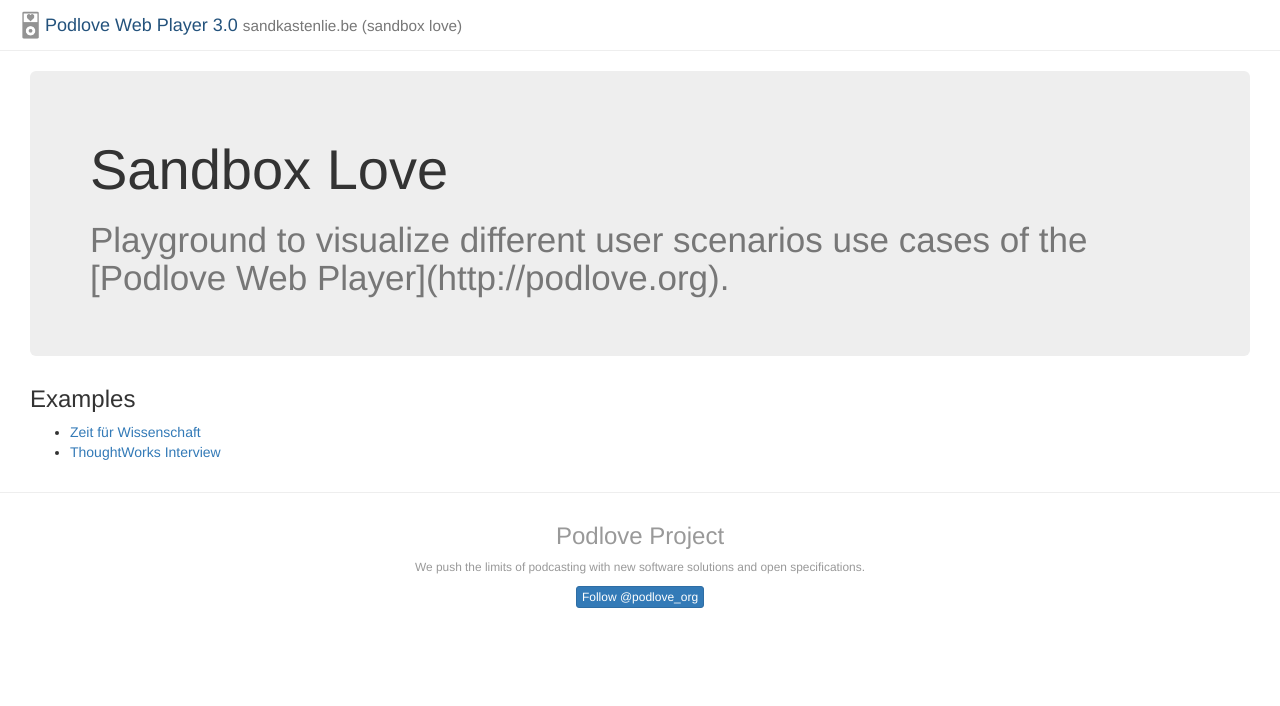
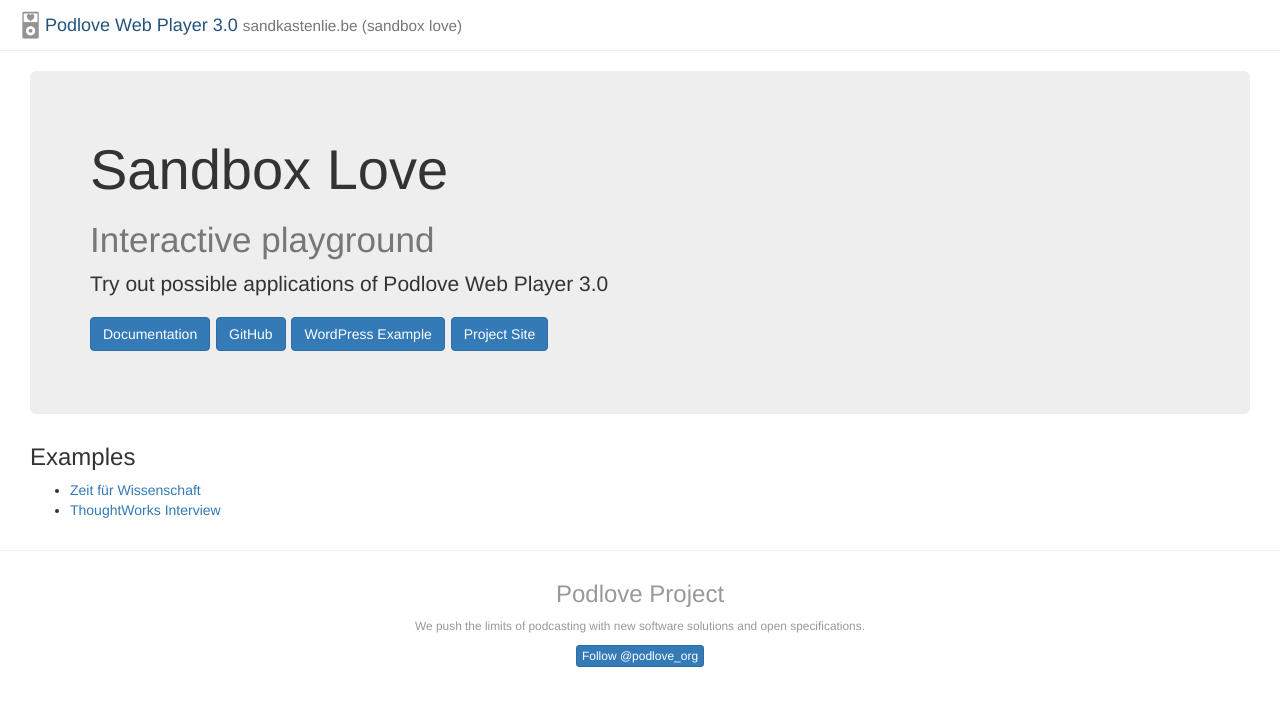
Before and after one commit to line-o/sandkastenlie.be, a Jekyll site: the page built from index.md, in a window 1280 px wide. Shown: the top 706 px of the page. Built offline with Jekyll 4.4.1, drawn with Linux system fonts in a browser that asks for light colours; nearby versions of some CDN libraries; Markdown is read by kramdown in place of the engine named in the settings.

Commit message:
content(frontpage): Update wording, add more information
Add links to relevant project sites

```diff
--- a/index.md
+++ b/index.md
@@ -9,10 +9,18 @@
 ---
 
 <div class="jumbotron">
-    <h1>Sandbox Love</h1>
-    <h2>
-       Playground to visualize different user scenarios use cases of the [Podlove Web Player](http://podlove.org).
-    </h2>
+  <h1>Sandbox Love</h1>
+  <h2>
+     Interactive playground
+  </h2>
+  <p>Try out possible applications of Podlove Web Player 3.0</p>
+  <p style="line-height: 1.75em">
+    <a class="btn btn-primary" href="http://sandkastenlie.be/playground.html" title="Read the Podlove Web Player Documentation">Documentation</a>
+    <a class="btn btn-primary" href="https://github.com/podlove/podlove-web-player" title="Go to Web Player Github Site">GitHub</a>
+    <a class="btn btn-primary" href="http://sourcerer.org/blog" title="Go to Web Player Wordpress Demo">WordPress Example</a>
+    <a class="btn btn-primary" href="http://podlove.org/podlove-web-player/" title="Main project page podlove.org">Project Site</a>
+  </p>
+
 </div>
 <h3>Examples</h3>
 <ul>{% for ex in page.examples %}<li><a href="playground.html?gist={{ex[0]}}">{{ex[1]}}</a></li>{% endfor %}</ul>
```
